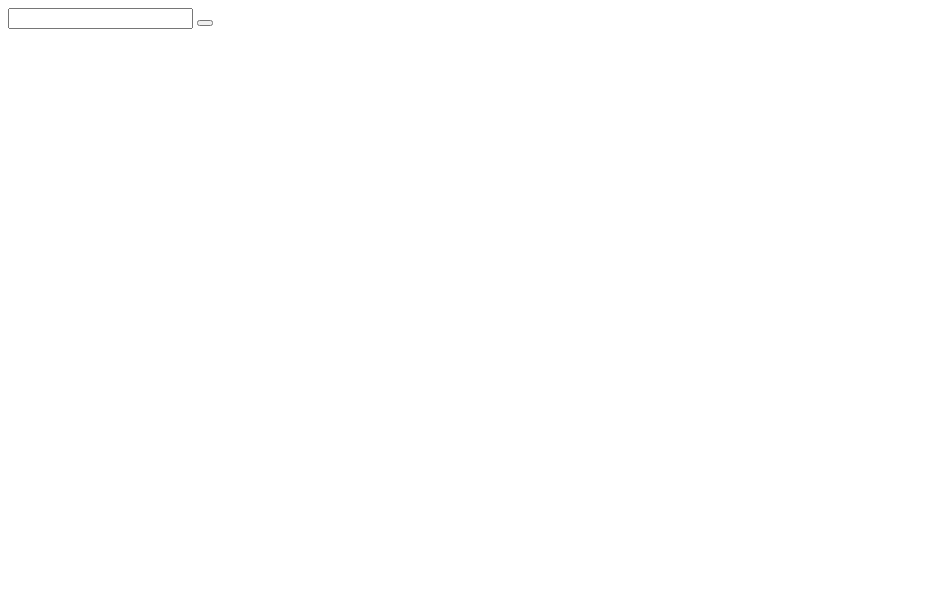
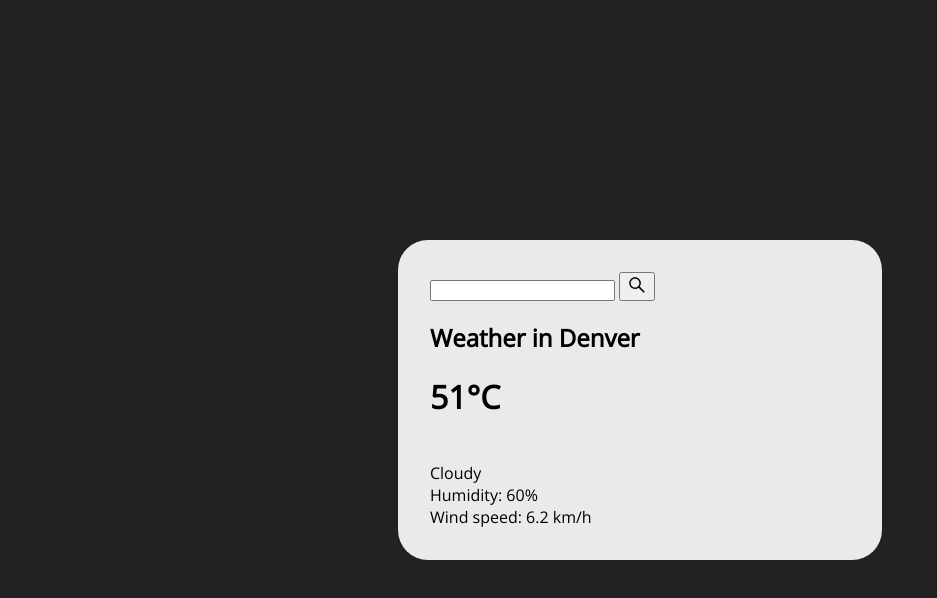
Before and after one commit to luluxo/weatherapp, a plain HTML site: page index.html in a window 1280 px wide. Shown: the whole page, without its empty margins (0-937 px from the left). Drawn offline with nearby package versions, Linux system fonts and the light colour scheme.

Commit message:
Edit index.html and styles.css

```diff
--- a/index.html
+++ b/index.html
@@ -5,15 +5,31 @@
     <meta http-equiv="X-UA-Compatible" content="IE=edge">
     <meta name="viewport" content="width=device-width, initial-scale=1.0">
     <link rel="stylesheet" href="styles.css">
+    <link rel="preconnect" href="https://fonts.googleapis.com">
+    <link rel="preconnect" href="https://fonts.gstatic.com" crossorigin>
+    <link href="https://fonts.googleapis.com/css2?family=Open+Sans&display=swap" rel="stylesheet">
+    <script src="index.js"></script>
     <title>Weather App</title>
 </head>
 <body>
     <div class="card">
-        <div class="search"></div>
+        <div class="search">
             <input type="text" class="search-bar">
-            <button></button>
+            <button><svg stroke="currentColor" fill="currentColor" stroke-width="0" viewBox="0 0 1024 1024" height="1.5em"
+                width="1.5em" xmlns="http://www.w3.org/2000/svg">
+                <path
+                    d="M909.6 854.5L649.9 594.8C690.2 542.7 712 479 712 412c0-80.2-31.3-155.4-87.9-212.1-56.6-56.7-132-87.9-212.1-87.9s-155.5 31.3-212.1 87.9C143.2 256.5 112 331.8 112 412c0 80.1 31.3 155.5 87.9 212.1C256.5 680.8 331.8 712 412 712c67 0 130.6-21.8 182.7-62l259.7 259.6a8.2 8.2 0 0 0 11.6 0l43.6-43.5a8.2 8.2 0 0 0 0-11.6zM570.4 570.4C528 612.7 471.8 636 412 636s-116-23.3-158.4-65.6C211.3 528 188 471.8 188 412s23.3-116.1 65.6-158.4C296 211.3 352.2 188 412 188s116.1 23.2 158.4 65.6S636 352.2 636 412s-23.3 116.1-65.6 158.4z">
+                </path>
+            </svg></button>
+        </div>
+        <div class="weather">
+            <h2 class="city">Weather in Denver</h2>
+            <h1 class="temp">51°C</h1>
+            <img src="" alt="" class="icon" />
+            <div class="description">Cloudy</div>
+            <div class="humidity">Humidity: 60%</div>
+            <div class="wind">Wind speed: 6.2 km/h</div>
+        </div>
     </div>
-
-    <script src="index.js"></script>
 </body>
 </html>
--- a/styles.css
+++ b/styles.css
@@ -0,0 +1,18 @@
+body {
+    display: flex;
+    justify-content: center;
+    align-items: center;
+    height: 100vh;
+    margin: 0;
+    background: #222;
+    font-family: 'Open Sans', sans-serif;
+}
+
+.card {
+    background: #eaeaea;
+    padding: 2em;
+    border-radius: 30px;
+    width: 100%;
+    max-width: 420px;
+    margin: 1em;
+}
```
